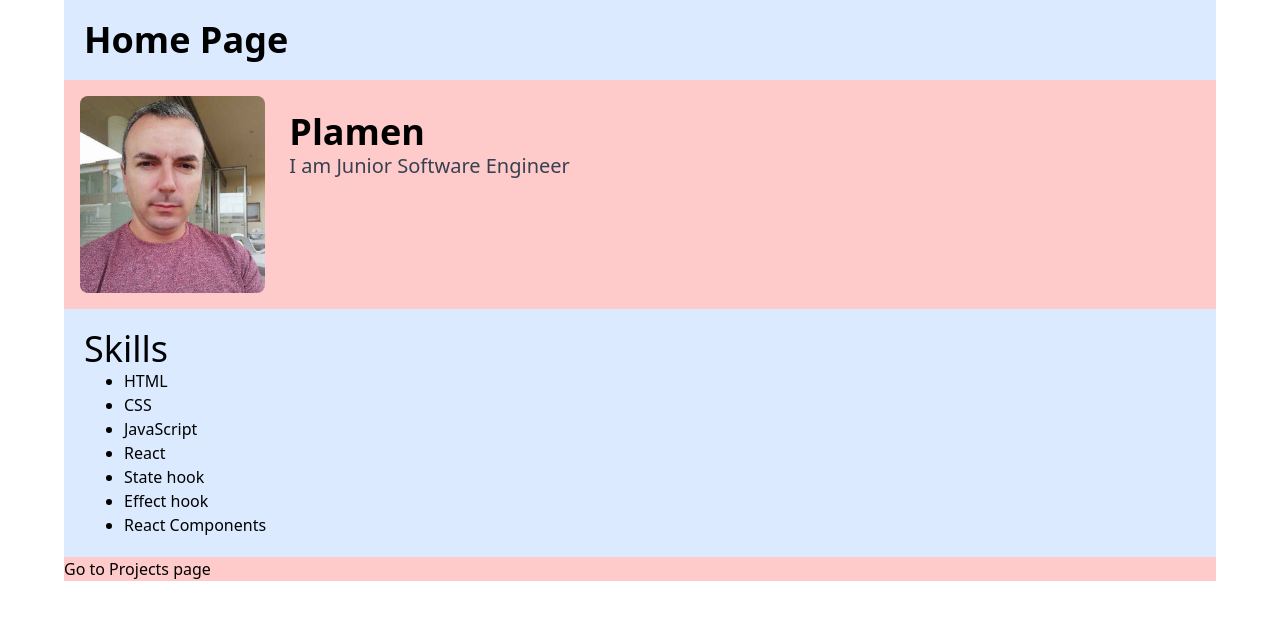
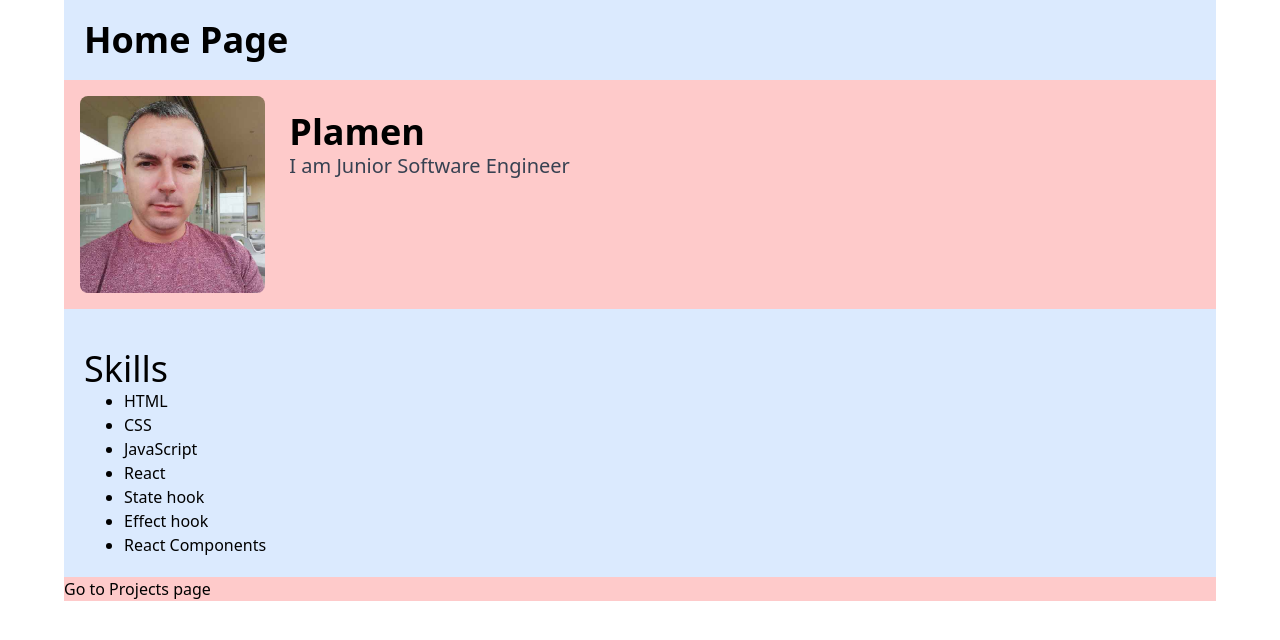
Before and after one commit to Simeonov11/skillcity-mp, a Next.js app: page / in a window 1280 px wide. Shown: the top 640 px of the page. Built offline with nearby package versions, Linux system fonts and the light colour scheme.

Commit message:
Added Content component

```diff
--- /dev/null
+++ b/components/shared/header/content/index.js
@@ -0,0 +1,7 @@
+export default function Content({ children }){
+    return(
+        <div className="w-full max-w-6xl mx-auto mt-5">
+            {children}
+        </div>
+    );
+}
--- a/pages/index.js
+++ b/pages/index.js
@@ -1,6 +1,7 @@
 import Header from "@/components/shared/header"
 import Bio from "@/components/home/bio"
 import Skills from "@/components/home/skills"
+import Content from "@/components/shared/header/content"
 
 export default function Home() {
   return (
@@ -14,7 +15,11 @@ export default function Home() {
         subtitle="I am Junior Software Engineer"
       />
 
-      <Skills />
+      <Content>
+        <div className="w-full flex flex-col">
+          <Skills />
+        </div>
+      </Content>
 
       <div className="bg-red-200">
         <a href="/projects">Go to Projects page</a>
```
